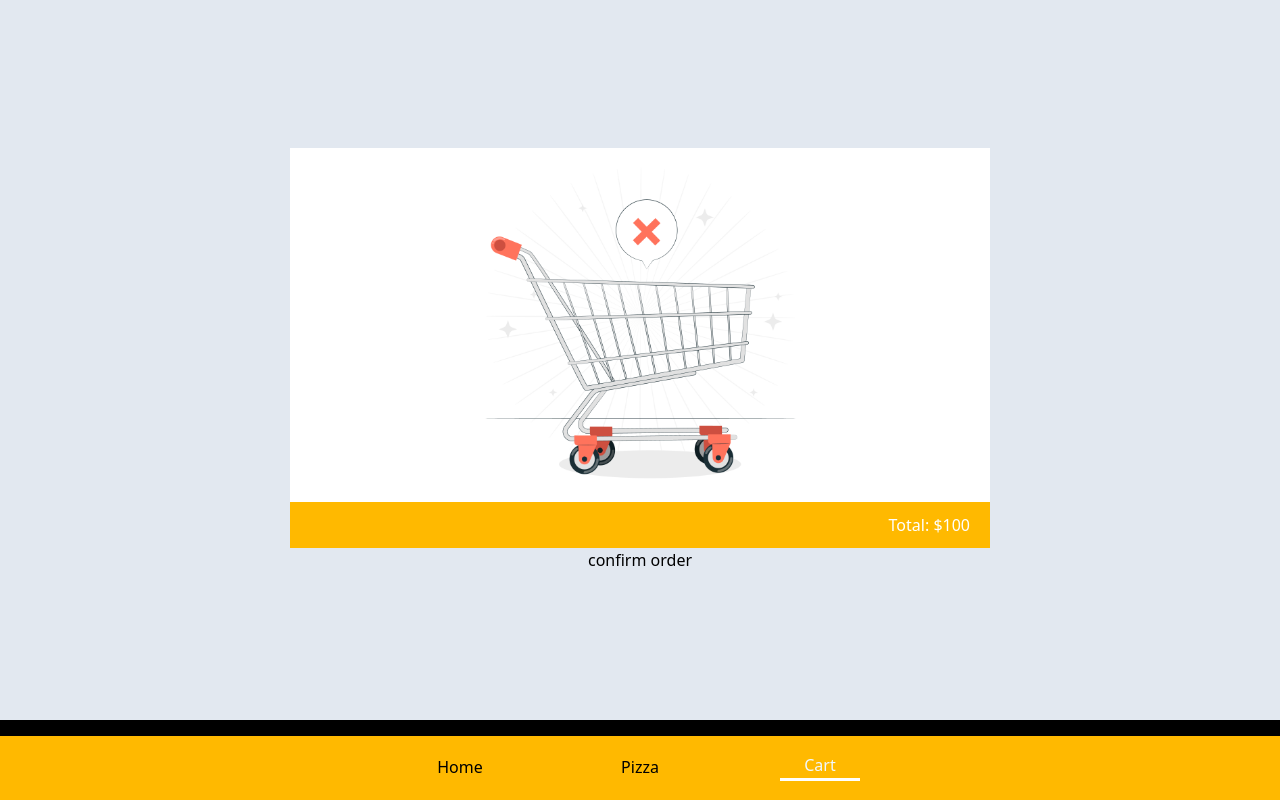
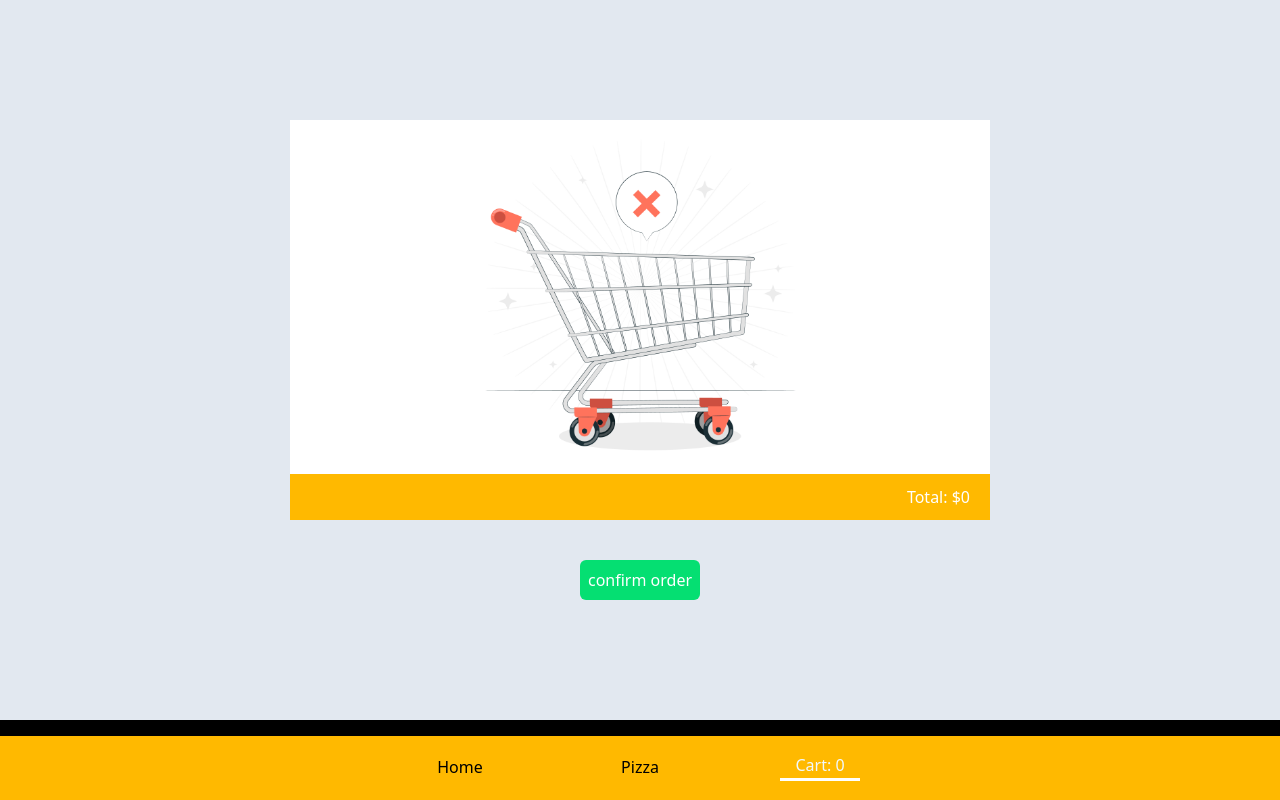
Before and after one commit to shailendrapawar/foodOrder-app, a React (Vite) app: page /cart in a window 1280 px wide. Built offline with nearby package versions, Linux system fonts and the light colour scheme.

Commit message:
ADDED: navbar cart counting

```diff
--- a/src/component/cartList/CartList.jsx
+++ b/src/component/cartList/CartList.jsx
@@ -8,12 +8,6 @@ import { useEffect } from "react";
 const CartList = ({ data }) => {
 
     const dispatch=useDispatch()
-
-    // console.log(data)
-
-    // useEffect(()=>{
-
-    // },[data])
     return (
         <div className=" min-h-25 h-25 bg-slate-200 flex justify-between pr-3 pl-3 items-center">
 
--- a/src/component/navbar/Navbar.jsx
+++ b/src/component/navbar/Navbar.jsx
@@ -1,13 +1,28 @@
 import { NavLink } from "react-router-dom"
 import "./navbar.css"
+import { useSelector } from "react-redux"
+import { useEffect, useState } from "react";
 const Navbar = () => {
+
+  const cartItem=useSelector(s=>s.cart);
+  const [total,setTotal]=useState(0);
+
+  useEffect(()=>{
+
+    const q=cartItem.reduce((acc,curr)=>{
+      return acc+=curr.quantity
+    },0);
+
+    setTotal(q)
+
+  },[cartItem])
+
   return (
     <div className="h-16 bg-amber-400 absolute w-screen bottom-0 flex items-center justify-center">
-
       <div className=" nav-items flex justify-evenly w-[50%]  h-8">
         <NavLink to="/" className=" w-20 flex justify-center items-center ">Home</NavLink>
         <NavLink to="/pizza" className=" w-20 flex justify-center items-center ">Pizza</NavLink>
-        <NavLink to="/cart" className=" w-20 flex justify-center items-center">Cart</NavLink>
+        <NavLink to="/cart" className=" w-20 flex justify-center items-center">Cart: {total}</NavLink>
       </div>
 
     </div>
--- a/src/pages/cart/Cart.jsx
+++ b/src/pages/cart/Cart.jsx
@@ -1,4 +1,5 @@
 import React from 'react'
+import { useEffect,useState } from 'react'
 import "./cart.css"
 import { useDispatch, useSelector } from 'react-redux'
 import CartList from '../../component/cartList/CartList'
@@ -6,11 +7,21 @@ import emptyCart from "./empty-cart.jpg"
 
 const Cart = () => {
   const cartData=useSelector(state=>state.cart)
-  console.log(cartData)
-  return (
-    <div className='bg-slate-200 h-full flex items-center justify-center flex-col'>
+  const[total,setTotal]=useState(0);
+
+  // console.log(cartData)
+
+  useEffect(() => {
+    const p=cartData.reduce((acc,curr)=>{ return acc+=(curr.price)*curr.quantity},0)
+    setTotal(p)
 
 
+  }, [cartData])
+
+
+
+  return (
+    <div className='bg-slate-200 h-full flex items-center justify-center flex-col gap-10'>
 
       <section className='h-[400px] w-[100%] max-w-[700px] bg-gray-500 flex flex-col justify-between'>
 
@@ -19,21 +30,17 @@ const Cart = () => {
             cartData.length>0?(cartData.map((item,i)=>{
               return <CartList key={i} data={item}/>
             })):(<div className=' h-full relative' >
-              {/* <span className=' absolute top-0 right-[50%]'>Empty Cart</span> */}
+
               <img className=' object-contain h-full w-full' src={emptyCart}></img>
 
             </div>)
           }
         </div>
 
-        <div className='bg-amber-400 h-13 flex justify-end items-center pr-5 text-white'>Total: $100</div>
+        <div className='bg-amber-400 h-13 flex justify-end items-center pr-5 text-white'>Total: ${total}</div>
       </section>
 
-
-
-
-
-      <button className=' '>confirm order</button>
+      <button className='bg-green-400 h-10 w-30 rounded-md text-white'>confirm order</button>
 
     </div>
   )
```
